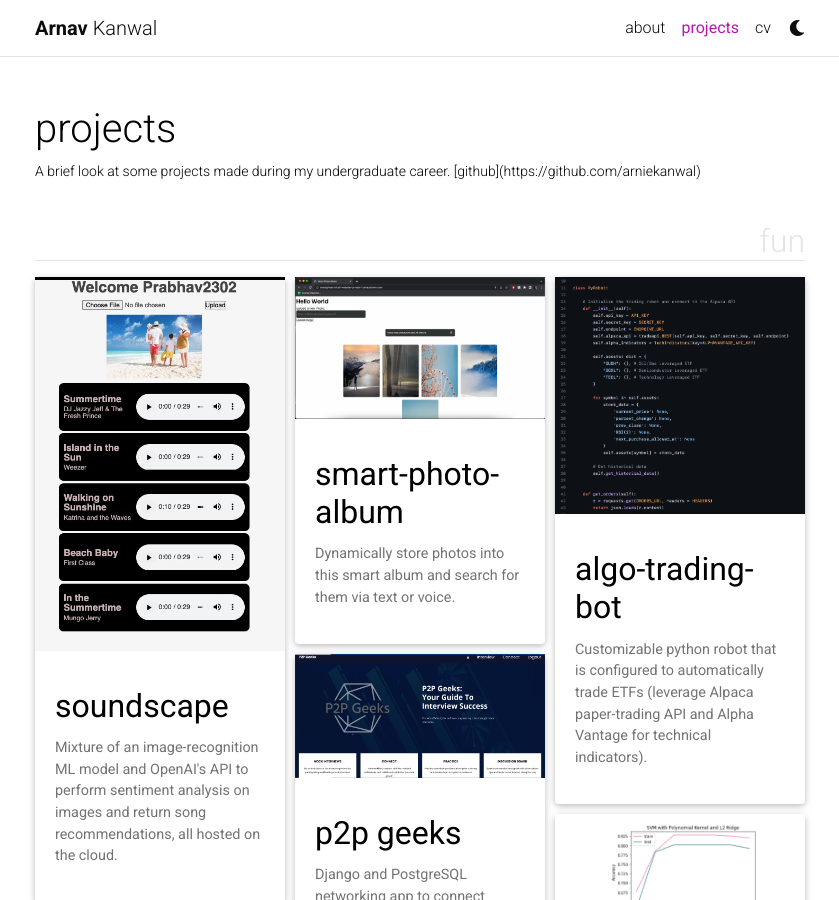
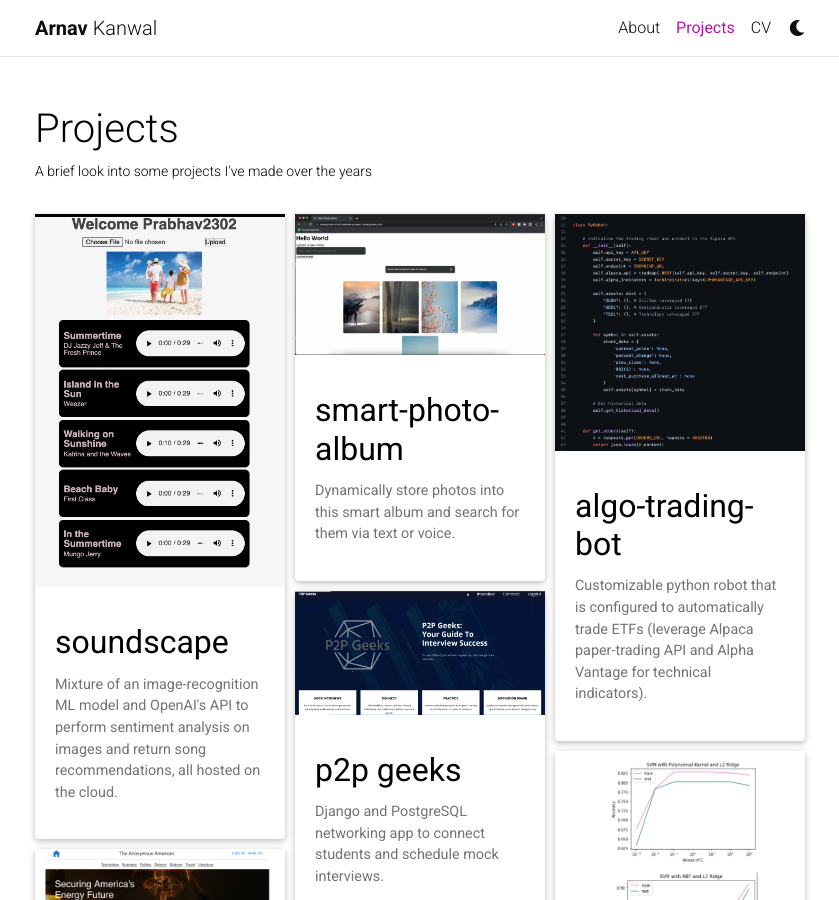
Before and after one commit to arniekanwal/arniekanwal.github.io, a Jekyll site: the page built from _pages/projects.md, in a window 1280 px wide and 900 px high. Shown: the whole window, without its empty margins (220-1059 px from the left). Built offline with Jekyll 4.4.1, drawn with Linux system fonts in a browser that asks for light colours; full-size pictures stand in for the smaller copies a plugin makes; comment, search, counter and statistics services are not loaded; a style sheet for code colours, icons or effects is not loaded.

Commit message:
upper case nav bar, update CV

```diff
--- a/_pages/projects.md
+++ b/_pages/projects.md
@@ -1,11 +1,11 @@
 ---
 layout: page
-title: projects
+title: Projects
 permalink: /projects/
-description: A brief look at some projects made during my undergraduate career. [github](https://github.com/arniekanwal)
+description: A brief look into some projects I've made over the years
 nav: true
 nav_order: 1
-display_categories: [fun]
+# display_categories: [fun]
 horizontal: false
 ---
 
```
Also changed, not shown: _data/cv.yml (+15 -17 lines), _pages/about.md (+1 -1 lines), _pages/cv.md (+1 -1 lines).
